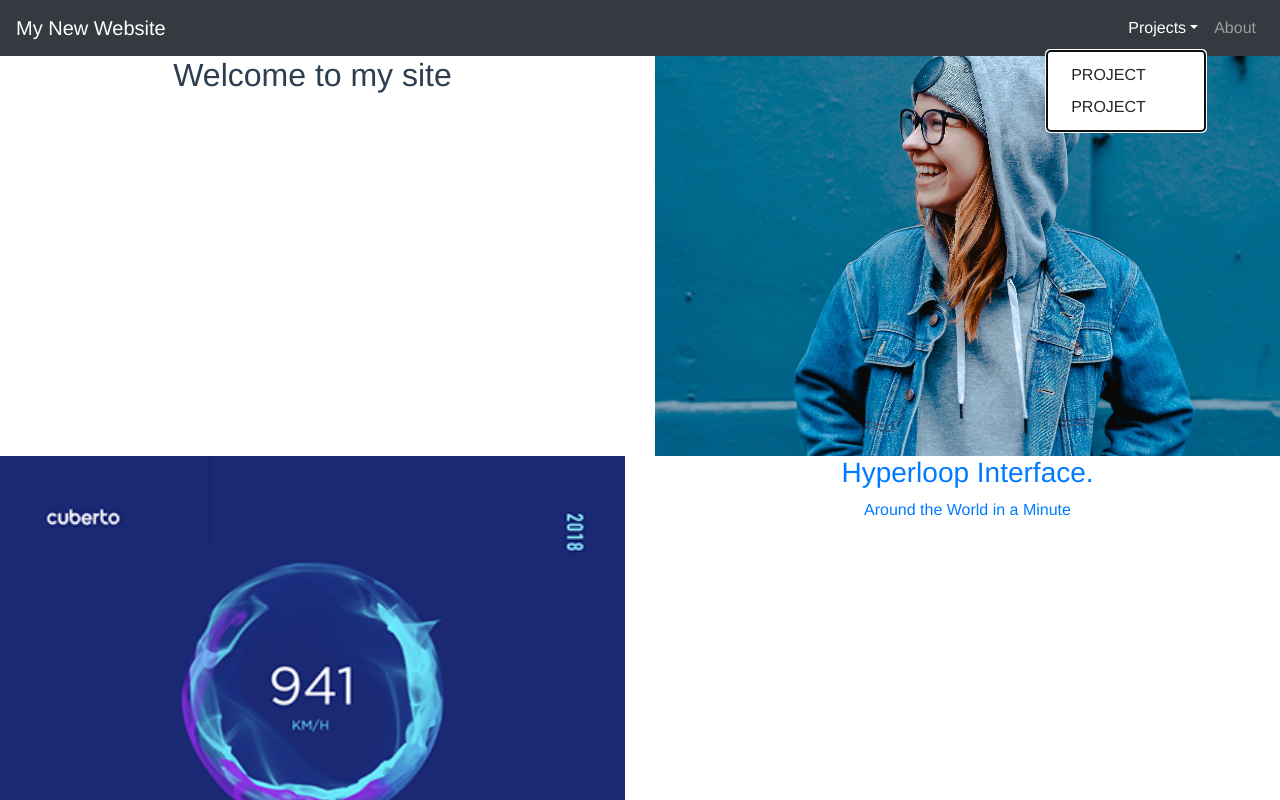
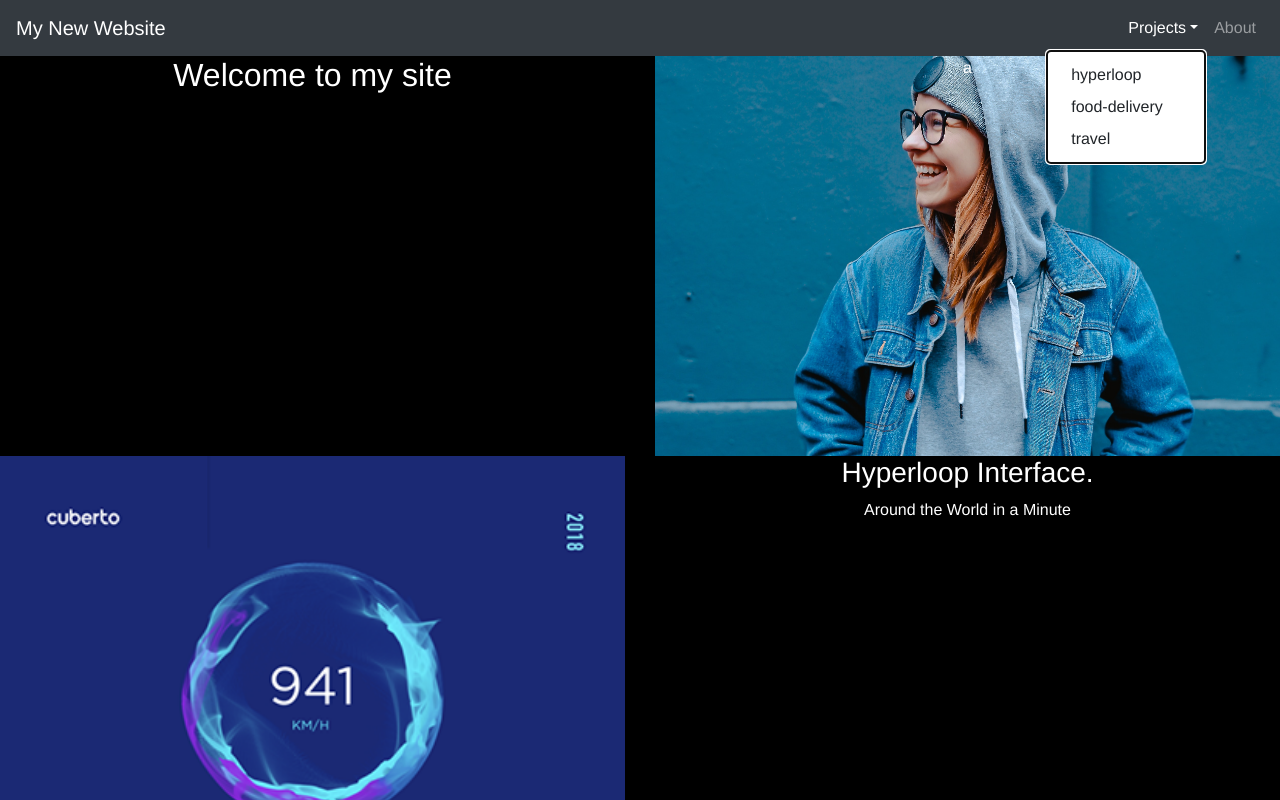
Before and after one commit to creamypie3/Portfolio, a Vue app: page / in a window 1280 px wide. Both pictures are taken after a click on the button "Projects". Shown: the top 800 px of the page. Built offline with nearby package versions, Linux system fonts and the light colour scheme.

Commit message:
Dynamic nav bar

```diff
--- a/src/App.vue
+++ b/src/App.vue
@@ -11,8 +11,12 @@
         <!-- Right aligned nav items, collapsed on mobile -->
         <b-navbar-nav class="ml-auto">
           <b-nav-item-dropdown text="Projects" right>
-            <b-dropdown-item href="/project/asd">PROJECT</b-dropdown-item>
-            <b-dropdown-item href="/project/asd">PROJECT</b-dropdown-item>
+            <b-dropdown-item
+              v-for="(page, key) in json"
+              :key="key"
+              :href="'project/' + key">
+              {{key}}
+            </b-dropdown-item>
           </b-nav-item-dropdown>
           <b-nav-item href="/about" right>About</b-nav-item>
         </b-navbar-nav>
@@ -35,3 +39,24 @@
   color: #2c3e50;
 }
 </style>
+
+<script lang="ts">
+import Vue from 'vue'
+var json = require('@/static/content.json')
+ // @ is an alias to /src
+
+export default Vue.extend({
+  name: 'home',
+  components: {
+  },
+  data () {
+    return {
+      json: {}
+    }
+  },
+  mounted () {
+    this.json = json
+    console.log(json)
+  }
+})
+</script>
--- a/src/views/Home.vue
+++ b/src/views/Home.vue
@@ -67,6 +67,11 @@ img {
 .height-50 {
   min-height: 50vh;
   max-height: 80vh;
+  background: black;
+  color: white;
+  a {
+    color: white;
+  }
 }
 .background-image {
   background-size: cover;
```
